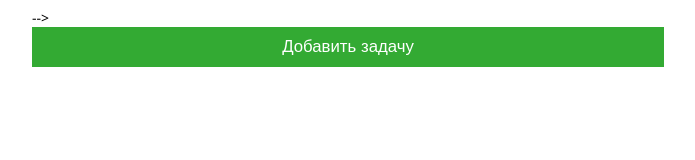
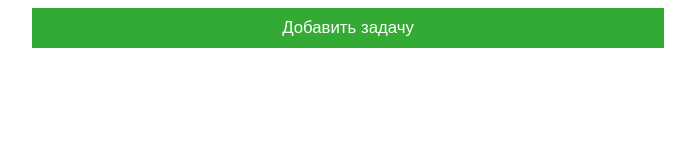
Before and after one commit to Dergash/reactjs-todo-exercise, a React app: page public/index.html in a window 1280 px wide. Shown: the whole page, without its empty margins (292-987 px from the left). Built offline with nearby package versions, Linux system fonts and the light colour scheme.

Commit message:
Comment leftover cleanup

```diff
--- a/public/index.html
+++ b/public/index.html
@@ -10,7 +10,7 @@
 
   </head>
   <body>
-      <div class="pageLayout">-->
+      <div class="pageLayout">
       <div id="container"></div>
         <script src="./app.js"></script>
 
```
